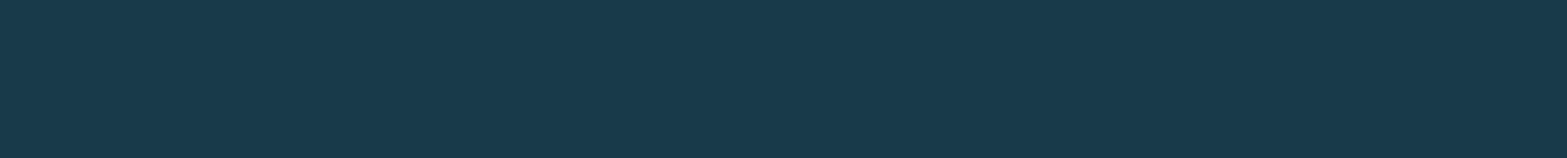
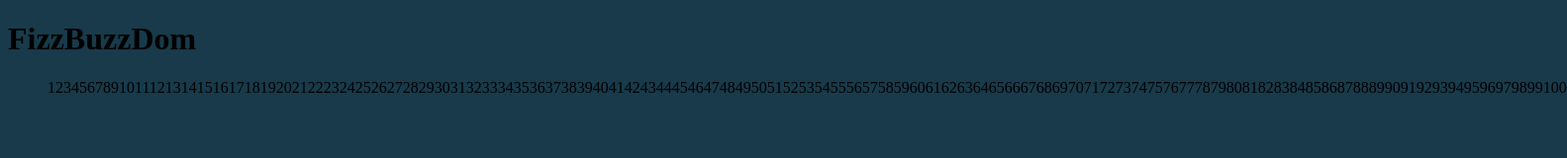
Before and after one commit to Alessia9802/js-fizzbuzzdom, a plain HTML site: page index.html in a window 1280 px wide. Shown: the whole page at 99% size, 1583 px wide, since content can reach past the window. Drawn offline with Linux system fonts and the light colour scheme.

Commit message:
Numeri da 0 a 100

```diff
--- a/assets/js/main.js
+++ b/assets/js/main.js
@@ -10,8 +10,9 @@ document.body.style.backgroundColor = "#183A4A";
 
 // Rappresentare un ciclo da 1 a 100
 
+const ul = document.querySelector("ul.list");
+
 for (let i = 1; i <= 100; i++) {
   console.log(i);
+  ul.innerHTML += i;
 }
-
-document.getElementsByClassName("numbers").value;
--- a/index.html
+++ b/index.html
@@ -8,9 +8,8 @@
     <title>Fizzbuzzdom</title>
   </head>
   <body>
-    <div class="container">
-      <div class="numbers"></div>
-    </div>
+    <h1 id=>FizzBuzzDom</h1>
+    <ul class="list"></ul>
     <script src="./assets/js/main.js"></script>
   </body>
 </html>
```
